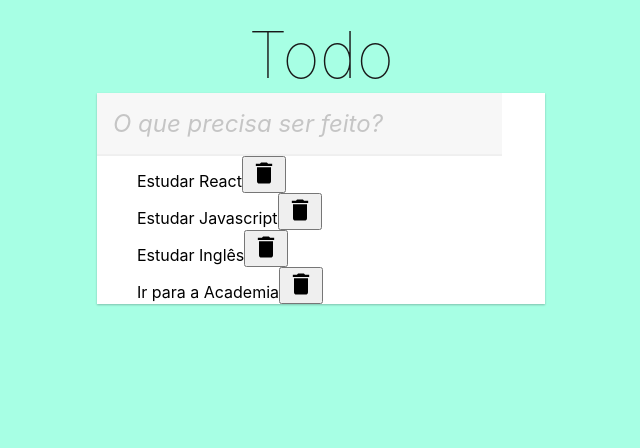
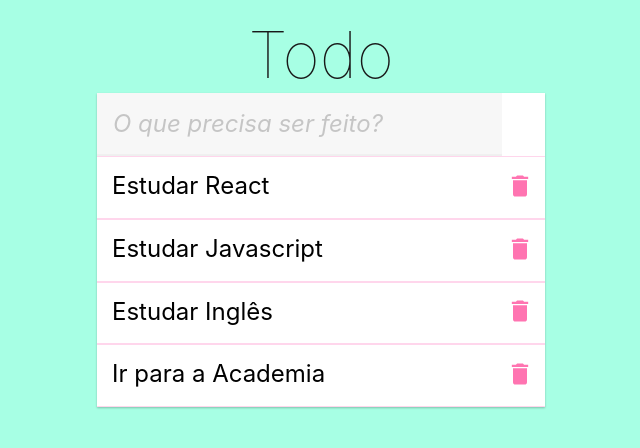
Before and after one commit to OliveiraJess/todo-react, a React (Create React App) app: page / in a window 1280 px wide. Shown: the top 448 px of the page, without its empty margins (319-959 px from the left). Built offline with nearby package versions, Linux system fonts and the light colour scheme.

Commit message:
css tarefas e button

```diff
--- a/src/App.css
+++ b/src/App.css
@@ -1,7 +1,33 @@
 .new-todo {
   background-color: rgba(0, 0, 0, 0.03);
-  box-shadow: inset 0 -2px 1px rgba(0, 0, 0, 0.03);
-  font-size: 1.5rem;
-  font-style: italic;
-  padding: 16px 16px 18px 16px;
+  box-shadow      : inset 0 -2px 1px rgba(0, 0, 0, 0.03);
+  font-size       : 1.5rem;
+  font-style      : italic;
+  padding         : 16px 16px 18px 16px;
 }
+
+ul.todo-list li {
+  display      : flex;
+  border-bottom: 1px solid #FFD6EC;
+  border-top   : 1px solid #FFD6EC;
+}
+
+.todo {
+  cursor     : pointer;
+  flex       : 1;
+  font-size  : 1.5rem;
+  line-height: 1.2;
+  outline    : none;
+  padding    : 15px 15px 17px 15px;
+  transition : color 0.3s;
+  word-break : break-all;
+}
+
+.remove {
+  background-color: transparent;
+  border          : none;
+  color           : #FF74B1;
+  cursor          : pointer;
+  outline         : none;
+  width           : 50px;
+}
--- a/src/App.jsx
+++ b/src/App.jsx
@@ -56,9 +56,9 @@ function App() {
 
         <ul className='todo-list'>
           {todos.map(todo => (
-            <li key={todo.id.toString()}>
-              <span>{todo.title}</span>
-              <button type='button'><MdDelete size={28}/></button>
+            <li key={todo.id.toString()} >
+              <span className='todo'>{todo.title}</span>
+              <button type='button' className='remove'><MdDelete size={28} /></button>
             </li>
           ))}
         </ul>
--- a/src/index.css
+++ b/src/index.css
@@ -30,10 +30,12 @@ ol,
 ul,
 input,
 textarea {
-  margin: 0;
+
   font-family: -apple-system, BlinkMacSystemFont, 'Segoe UI', 'Roboto', 'Oxygen',
     'Ubuntu', 'Cantarell', 'Fira Sans', 'Droid Sans', 'Helvetica Neue',
     sans-serif;
+  margin : 0;
+  padding: 0;
 }
 
 ol,
@@ -64,14 +66,14 @@ textarea {
 
 .container {
   display  : block;
+  margin   : 0 auto;
   max-width: 480px;
-  margin   : 0 auto;
   padding  : 1rem;
 }
 
 .main {
-background-color: #FFF;
-box-shadow: 0 1px 2px rgba(0, 0, 0, 0.25);
+  background-color: #FFF;
+  box-shadow      : 0 1px 2px rgba(0, 0, 0, 0.25);
 
 }
 
```
